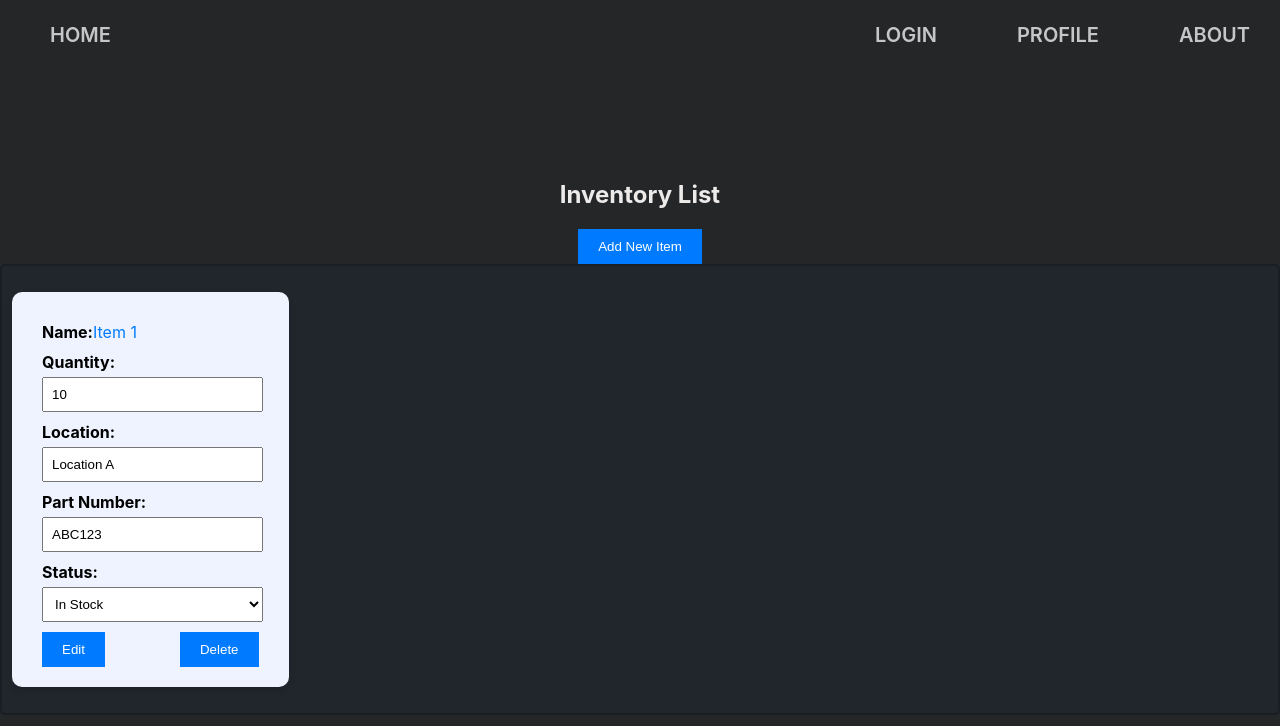
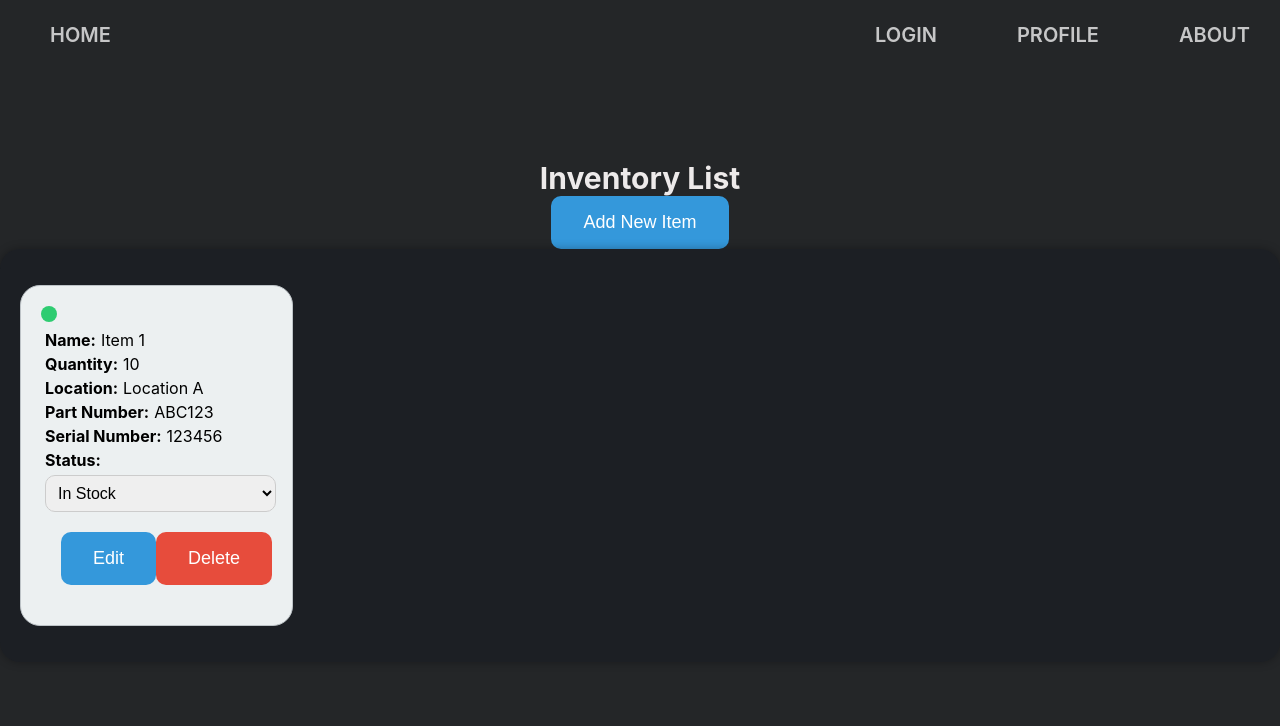
Before and after one commit to ozalboher/IntegratorPortal, a React (Create React App) app in the folder my-app/: page /inventory-list in a window 1280 px wide. Shown: the top 726 px of the page. Built offline with nearby package versions, Linux system fonts and the light colour scheme.

Commit message:
Inventory page changes

```diff
--- a/my-app/src/App.css
+++ b/my-app/src/App.css
@@ -29,6 +29,28 @@ h1{
 }
 h2{
   color: #f2f0f0ec;
+}
+.general-btn{
+  padding: 16px 32px;
+  border: none;
+  cursor: pointer;
+  font-size: 18px;
+  border-radius: 10px;
+  transition: background-color 0.3s ease;
+
+  cursor: pointer;
+  background-color: var(--button-blue);
+  color: #fff;
+}
+.general-btn:hover{
+  background-color: #2980b9;
+}
+.general-btn.delete{
+  background-color: #e74c3c;
+  color: #fff;
+}
+.general-btn.delete:hover {
+  background-color: #c0392b;
 }
 nav{
   position: fixed;
--- a/my-app/src/Components/StationInfo/StationInfo.jsx
+++ b/my-app/src/Components/StationInfo/StationInfo.jsx
@@ -118,6 +118,8 @@ export const StationInfo = (props) => {
                 src={StationInfoLogo}
                 alt="StationLogo"
                 onClick={() => handleShowInfo(item.name)}
+                title="" // This is the text that appears when you hover over the image
+                oncontextmenu="return false;" // This prevents the right-click img menu from appearing
               />
               {/* </Link>  */}
 
--- a/my-app/src/Components/StationSelect/StationSelect.jsx
+++ b/my-app/src/Components/StationSelect/StationSelect.jsx
@@ -79,6 +79,8 @@ export const StationSelect = (props) => {
                 src={WorkstationLogo}
                 alt="StationLogo"
                 onClick={() => dostuff(item.name)}
+                title=""
+                oncontextmenu="return false;"
               />
               {/* </Link>  */}
 
--- a/my-app/src/Views/InventoryList/InventoryList.css
+++ b/my-app/src/Views/InventoryList/InventoryList.css
@@ -2,15 +2,27 @@
 
 .inventory-container {
 
-    display: flex;
+/*     display: flex;
     flex-direction: column;
     align-items: center;
     justify-content: center;
     padding: 10px;
     border: 2px solid #00000035;
     border-radius: 5px;
-    background-color: rgba(31, 40, 53, 0.345);
+    background-color: rgba(31, 40, 53, 0.345);    */
 
+    display: flex;
+    flex-direction: column;
+    align-items: center;
+    justify-content: center;
+    background-color: rgba(20, 25, 32, 0.504);
+    box-shadow: 0 0 10px rgba(0, 0, 0, 0.3);
+  /*   min-width: 1600px !important; */
+    max-width: 1600px !important;
+    max-height: 600px !important;
+    margin: 0 auto;
+    padding: 20px;
+    border-radius: 20px;
 
   }
 
@@ -39,21 +51,24 @@
 
   /* Each item takes one-sixth of the available width */
   .inventory-item {
-    background-color:#eef3ff;
-    border-radius: 10px;
     padding: 20px;
-    backdrop-filter: blur(20px);
-    box-shadow: 0px 4px 6px rgba(0, 0, 0, 0.1);
+    background-color: #ecf0f1;
+    border: 1px solid #bdc3c7;
+    border-radius: 20px;
+    overflow: hidden;
+    transition: transform 0.1s ease-in-out;
   }
 
   .item-detail {
     width:100%;
-    margin: 10px;
+    margin: 4px;
   }
   .item-btns{
-    width: 100%;
     display: flex;
     justify-content: space-between;
+    padding: 15px;
+    margin: 5px;
+    width: 100%;
   }
 
   .edit-input,
@@ -61,11 +76,19 @@
     width: calc(100% - 16px); /* Adjusted for input padding */
     padding: 8px;
     margin-top: 5px;
+    resize: none;
+    width: 100%;
+    box-sizing: border-box;
+    border: 1px solid #ccc;
+    border-radius: 10px;
+    font-size: 16px;
   }
 
   .editable-text {
-    cursor: pointer;
-    color: #007bff;
+/*     cursor: pointer;
+    color: #007bff; */
+    font-size: 16px;
+    margin-left: 5px;
   }
 
   .modal {
@@ -108,3 +131,22 @@
     padding: 10px 20px;
     cursor: pointer;
   }
+ .status{
+    font-weight: bold;
+    display: inline-block;
+    padding: 8px;
+    border-radius: 20px;
+    font-size: 16px;
+  }
+ .status.in-stock {
+    background-color: #2ecc71;
+    color: #fff;
+  }
+  .status.out-of-stock {
+    background-color: #ea222c;
+    color: #fff;
+  }
+  .status.on-order {
+    background-color: #f39c12;
+    color: #fff;
+  }
--- a/my-app/src/Views/InventoryList/InventoryList.jsx
+++ b/my-app/src/Views/InventoryList/InventoryList.jsx
@@ -1,21 +1,31 @@
 // src/components/InventoryList.js
-import React, { useState } from 'react';
-import { v4 as uuidv4 } from 'uuid';
-import './InventoryList.css';
+import React, { useState } from "react";
+import { v4 as uuidv4 } from "uuid";
+import "./InventoryList.css";
 
 export const InventoryList = () => {
+  const [oldInventoryItems, setOldInventoryItems] = useState([]);
   const [inventoryItems, setInventoryItems] = useState([
-    { id: 1, name: 'Item 1', quantity: 10, location: 'Location A', partNumber: 'ABC123', status: 'In Stock' },
+    {
+      id: 1,
+      name: "Item 1",
+      quantity: 10,
+      location: "Location A",
+      partNumber: "ABC123",
+      serialNumber: "123456",
+      status: "in-stock",
+
+    },
   ]);
 
   const [isAddingNewItem, setIsAddingNewItem] = useState(false);
 
   const [newItem, setNewItem] = useState({
-    name: '',
+    name: "",
     quantity: 0,
-    location: '',
-    partNumber: '',
-    status: 'In Stock',
+    location: "",
+    partNumber: "",
+    status: "in-stock",
   });
 
   const updateItem = (id, field, value) => {
@@ -25,13 +35,23 @@ export const InventoryList = () => {
       )
     );
   };
-
+  const handleSaveItem = (id) => {
+    setInventoryItems((prevItems) =>
+      prevItems.map((item) =>
+        item.id === id ? { ...item, isEditing: false } : item
+      )
+    );
+  };
   const handleEditItem = (id) => {
     setInventoryItems((prevItems) =>
       prevItems.map((item) =>
         item.id === id ? { ...item, isEditing: !item.isEditing } : item
       )
     );
+    setOldInventoryItems(inventoryItems);
+  };
+  const handleCancelItem = () => {
+    setInventoryItems(oldInventoryItems);
   };
 
   const handleAddNewItem = () => {
@@ -49,34 +69,27 @@ export const InventoryList = () => {
     ]);
     setIsAddingNewItem(false);
     setNewItem({
-      name: '',
+      name: "",
       quantity: 0,
-      location: '',
-      partNumber: '',
-      status: 'In Stock',
+      location: "",
+      partNumber: "",
+      status: "in-stock",
     });
   };
 
   const handleCancelAddNewItem = () => {
     setIsAddingNewItem(false);
     setNewItem({
-      name: '',
+      name: "",
       quantity: 0,
-      location: '',
-      partNumber: '',
-      status: 'In Stock',
+      location: "",
+      partNumber: "",
+      status: "in-stock",
     });
   };
 
-  const handleSaveItem = (id) => {
-    setInventoryItems((prevItems) =>
-      prevItems.map((item) =>
-        item.id === id ? { ...item, isEditing: false } : item
-      )
-    );
-  };
   const handleDeleteItem = (id) => {
-    const isConfirmed = window.confirm('Are you sure you want to delete?');
+    const isConfirmed = window.confirm("Are you sure you want to delete?");
     if (!isConfirmed) return;
     setInventoryItems((prevItems) =>
       prevItems.filter((item) => item.id !== id)
@@ -84,15 +97,18 @@ const handleDeleteItem = (id) => {
   };
   return (
     <>
-    <div className='page-content'>
-      <h2 className='inventory-title'>Inventory List</h2>
-      <button className="add-item-button" onClick={handleAddNewItem}>
+      <div className="page-content">
+        <h1 className="inventory-title">Inventory List</h1>
+        <button className="general-btn" onClick={handleAddNewItem}>
           Add New Item
         </button>
         <div className="inventory-container">
           <ul className="inventory-list">
             {inventoryItems.map((item) => (
               <li key={item.id} className="inventory-item">
+                <div>
+                  <span className={`status ${item.status}`}></span>
+                </div>
                 <div className="item-detail">
                   <strong>Name:</strong>
                   {item.isEditing ? (
@@ -100,67 +116,140 @@ const handleDeleteItem = (id) => {
                       className="edit-input"
                       type="text"
                       value={item.name}
-                  onChange={(e) => updateItem(item.id, 'name', e.target.value)}
+                      onChange={(e) =>
+                        updateItem(item.id, "name", e.target.value)
+                      }
                       autoFocus
                     />
                   ) : (
-                <span className="editable-text" onClick={() => handleEditItem(item.id)}>
+                    <span
+                      className="editable-text" /*  onClick={() => handleEditItem(item.id)} */
+                    >
                       {item.name}
                     </span>
                   )}
                 </div>
                 <div className="item-detail">
                   <strong>Quantity:</strong>
+                  {item.isEditing ? (
                     <input
                       className="edit-input"
                       type="number"
                       value={item.quantity}
-                onChange={(e) => updateItem(item.id, 'quantity', e.target.value)}
+                      onChange={(e) =>
+                        updateItem(item.id, "quantity", e.target.value)
+                      }
                     />
+                  ) : (
+                    <span
+                      className="editable-text" /*  onClick={() => handleEditItem(item.id)} */
+                    >
+                      {item.quantity}
+                    </span>
+                  )}
                 </div>
                 <div className="item-detail">
                   <strong>Location:</strong>
+                  {item.isEditing ? (
                     <input
                       className="edit-input"
                       type="text"
                       value={item.location}
-                onChange={(e) => updateItem(item.id, 'location', e.target.value)}
+                      onChange={(e) =>
+                        updateItem(item.id, "location", e.target.value)
+                      }
                     />
+                  ) : (
+                    <span
+                      className="editable-text" /* onClick={() => handleEditItem(item.id)} */
+                    >
+                      {item.location}
+                    </span>
+                  )}
                 </div>
                 <div className="item-detail">
                   <strong>Part Number:</strong>
+                  {item.isEditing ? (
                     <input
                       className="edit-input"
                       type="text"
                       value={item.partNumber}
-                onChange={(e) => updateItem(item.id, 'partNumber', e.target.value)}
+                      onChange={(e) =>
+                        updateItem(item.id, "partNumber", e.target.value)
+                      }
                     />
+                  ) : (
+                    <span
+                      className="editable-text" /* onClick={() => handleEditItem(item.id)} */
+                    >
+                      {item.partNumber}
+                    </span>
+                  )}
+                </div>
+                <div className="item-detail">
+                  <strong>Serial Number:</strong>
+                  {item.isEditing ? (
+                    <input
+                      className="edit-input"
+                      type="text"
+                      value={item.serialNumber}
+                      onChange={(e) =>
+                        updateItem(item.id, "partNumber", e.target.value)
+                      }
+                    />
+                  ) : (
+                    <span
+                      className="editable-text" /* onClick={() => handleEditItem(item.id)} */
+                    >
+                      {item.serialNumber}
+                    </span>
+                  )}
                 </div>
                 <div className="item-detail">
                   <strong>Status:</strong>
                   <select
                     className="status-dropdown"
                     value={item.status}
-                onChange={(e) => updateItem(item.id, 'status', e.target.value)}
+                    onChange={(e) =>
+                      updateItem(item.id, "status", e.target.value)
+                    }
                   >
-                <option value="In Stock">In Stock</option>
-                <option value="Out of Stock">Out of Stock</option>
-                <option value="Backordered">Backordered</option>
+                    <option value="in-stock">In Stock</option>
+                    <option value="out-of-stock">Out of Stock</option>
+                    <option value="on-order">On Order</option>
                   </select>
                 </div>
-            <div className='item-btns'>
+                <div className="item-btns">
                   {item.isEditing ? (
-              <button className="save-button" onClick={() => handleSaveItem(item.id)}>
+                    <button
+                      className="general-btn"
+                      onClick={() => handleSaveItem(item.id)}
+                    >
                       Save
                     </button>
                   ) : (
-              <button className="edit-button" onClick={() => handleEditItem(item.id)}>
+                    <button
+                      className="general-btn"
+                      onClick={() => handleEditItem(item.id)}
+                    >
                       Edit
                     </button>
                   )}
-               <button className="edit-button" onClick={() => handleDeleteItem(item.id)}>
+                  {item.isEditing ? (
+                  <button
+                    className="general-btn"
+                    onClick={() => handleCancelItem()}
+                    >
+                      Cancel
+                  </button>
+                      ) : (
+                  <button
+                    className="general-btn delete"
+                    onClick={() => handleDeleteItem(item.id)}
+                  >
                     Delete
                   </button>
+                  )}
                 </div>
               </li>
             ))}
@@ -176,7 +265,9 @@ const handleDeleteItem = (id) => {
                     className="edit-input"
                     type="text"
                     value={newItem.name}
-                onChange={(e) => setNewItem({ ...newItem, name: e.target.value })}
+                    onChange={(e) =>
+                      setNewItem({ ...newItem, name: e.target.value })
+                    }
                   />
                 </div>
                 <div className="input-container">
@@ -185,7 +276,9 @@ const handleDeleteItem = (id) => {
                     className="edit-input"
                     type="number"
                     value={newItem.quantity}
-                onChange={(e) => setNewItem({ ...newItem, quantity: e.target.value })}
+                    onChange={(e) =>
+                      setNewItem({ ...newItem, quantity: e.target.value })
+                    }
                   />
                 </div>
                 <div className="input-container">
@@ -194,7 +287,9 @@ const handleDeleteItem = (id) => {
                     className="edit-input"
                     type="text"
                     value={newItem.location}
-                onChange={(e) => setNewItem({ ...newItem, location: e.target.value })}
+                    onChange={(e) =>
+                      setNewItem({ ...newItem, location: e.target.value })
+                    }
                   />
                 </div>
                 <div className="input-container">
@@ -203,7 +298,9 @@ const handleDeleteItem = (id) => {
                     className="edit-input"
                     type="text"
                     value={newItem.partNumber}
-                onChange={(e) => setNewItem({ ...newItem, partNumber: e.target.value })}
+                    onChange={(e) =>
+                      setNewItem({ ...newItem, partNumber: e.target.value })
+                    }
                   />
                 </div>
                 <div className="input-container">
@@ -211,7 +308,9 @@ const handleDeleteItem = (id) => {
                   <select
                     className="status-dropdown"
                     value={newItem.status}
-                onChange={(e) => setNewItem({ ...newItem, status: e.target.value })}
+                    onChange={(e) =>
+                      setNewItem({ ...newItem, status: e.target.value })
+                    }
                   >
                     <option value="In Stock">In Stock</option>
                     <option value="Out of Stock">Out of Stock</option>
@@ -221,7 +320,10 @@ const handleDeleteItem = (id) => {
                 <button className="save-button" onClick={handleSaveNewItem}>
                   Save
                 </button>
-            <button className="cancel-button" onClick={handleCancelAddNewItem}>
+                <button
+                  className="cancel-button"
+                  onClick={handleCancelAddNewItem}
+                >
                   Cancel
                 </button>
               </div>
```
Lines whose indentation alone changed are shown as unchanged.
